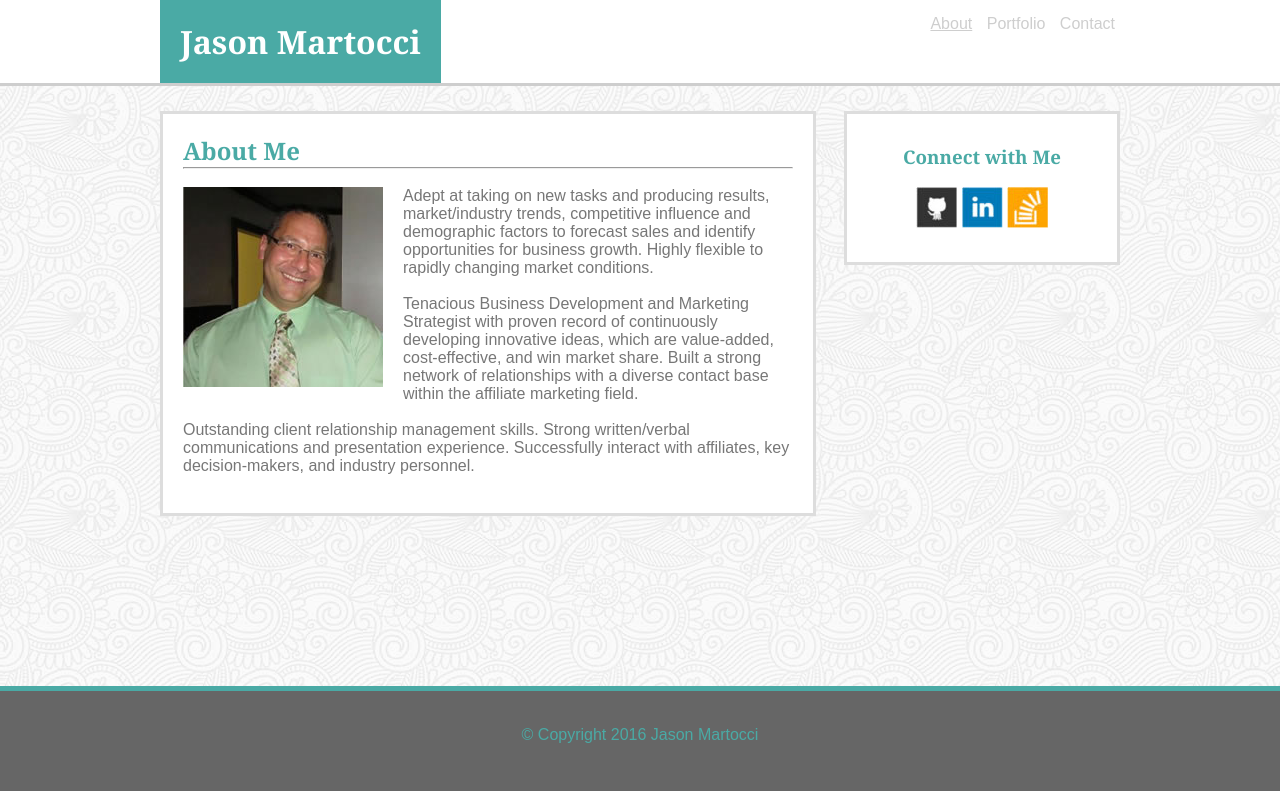
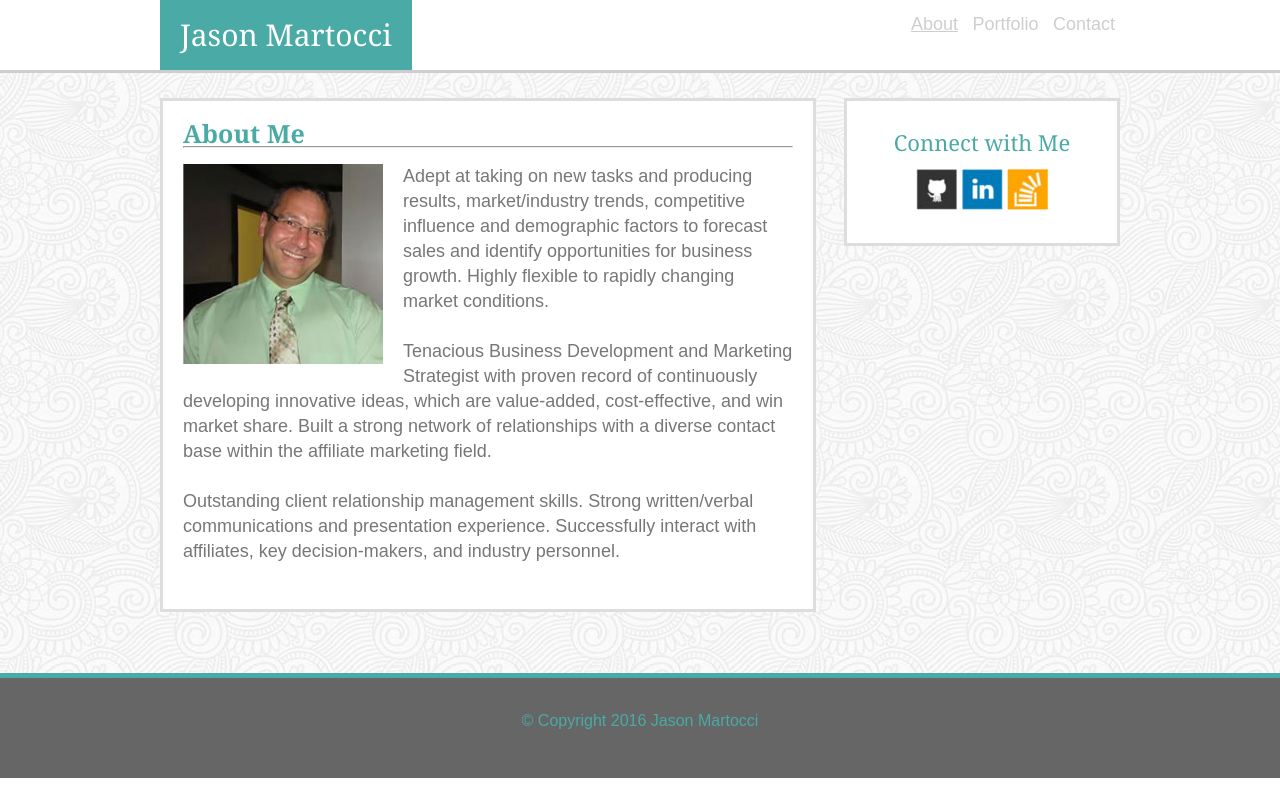
Before and after one commit to JasonMartocci/Portfolio, a PHP site: page / in a window 1280 px wide. Shown: the part 20-811 px from the top of the page. Run offline with PHP 8.4, Linux system fonts and the light colour scheme.

Commit message:
added reset style

```diff
--- a/assets/css/style.css
+++ b/assets/css/style.css
@@ -8,25 +8,33 @@
 a{
 	text-decoration: none;
 	color: #cecece;
+	font-size:18px;
 }
 a:hover{
 	text-decoration: underline;
 	color: #cecece;
+	font-size:18px;
 }
 h1{
 	font-family: "Georgia", "Times", "Times New Roman", "serif";
 	color: #ffffff;
+	font-size:30px;
 }
 h2{
 	font-family: "Georgia", "Times", "Times New Roman", "serif";
 	color: #4aaaa5;
+	font-size:25px;
+	font-weight: bold;
 }
 h3{
 	font-family: "Georgia", "Times", "Times New Roman", "serif";
 	color: #4aaaa5;
+	font-size:22px;
 }
 p{
 	color: #777777;
+	font-size:18px;
+	line-height: 25px;
 }
 .container{
     position: relative;
@@ -58,6 +66,8 @@
 	position: relative;
 	background-image: url("../images/symphony.png");
 	border-top: 3px solid #cecece;
+	width:100%;
+	height:auto;
 	margin: 0 auto;
 	clear: both;
 }
--- a/contact.html
+++ b/contact.html
@@ -2,6 +2,7 @@
 <html>
 <head>
 	<title>My Portfolio</title>
+	<link rel="stylesheet" type="text/css" href="assets/css/reset.css">
 	<link rel="stylesheet" type="text/css" href="assets/css/style.css">
 </head>
 <body>
--- a/index.html
+++ b/index.html
@@ -2,6 +2,7 @@
 <html>
 <head>
 	<title>My Portfolio</title>
+	<link rel="stylesheet" type="text/css" href="assets/css/reset.css">
 	<link rel="stylesheet" type="text/css" href="assets/css/style.css">
 </head>
 <body>
--- a/portfolio.html
+++ b/portfolio.html
@@ -2,6 +2,7 @@
 <html>
 <head>
 	<title>My Portfolio</title>
+	<link rel="stylesheet" type="text/css" href="assets/css/reset.css">
 	<link rel="stylesheet" type="text/css" href="assets/css/style.css">
 </head>
 <body>
```
